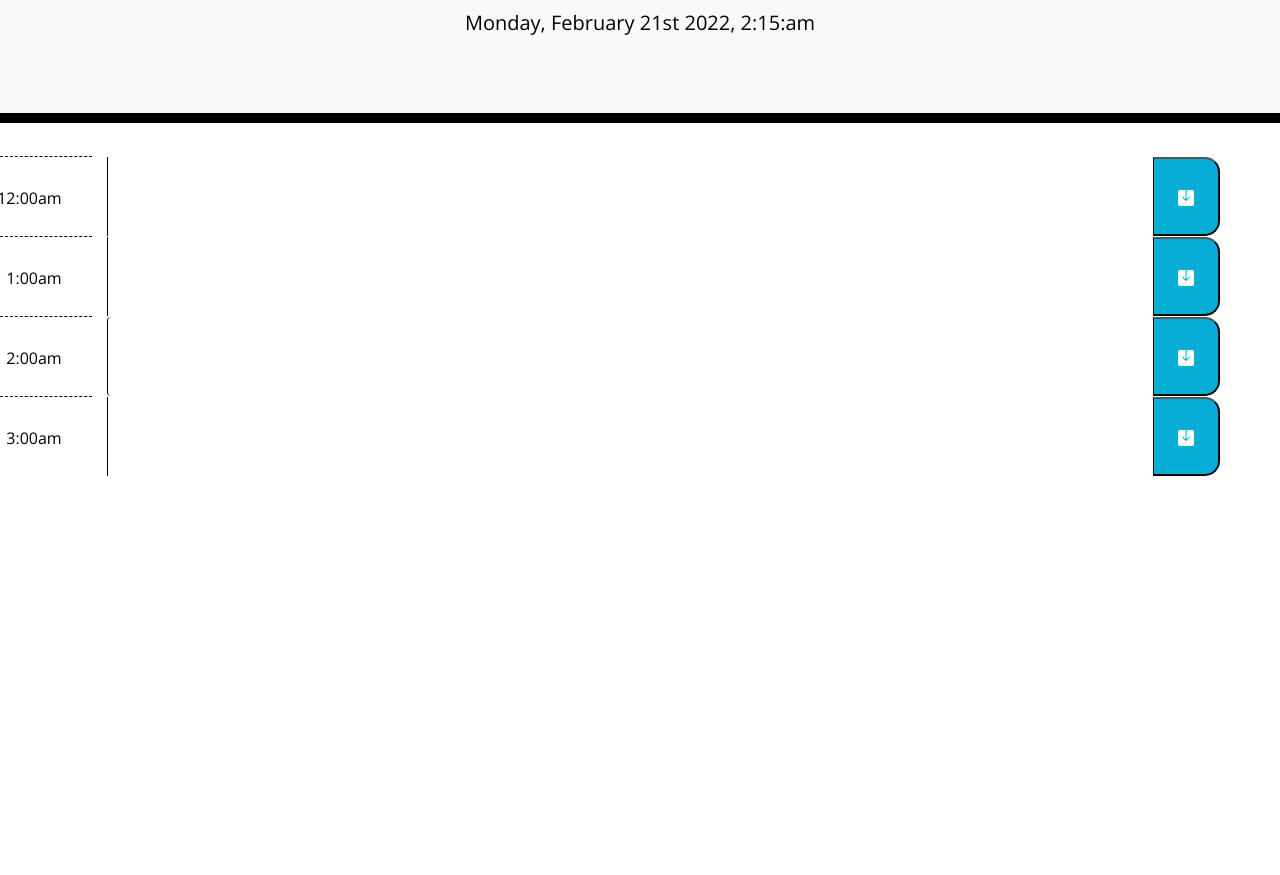
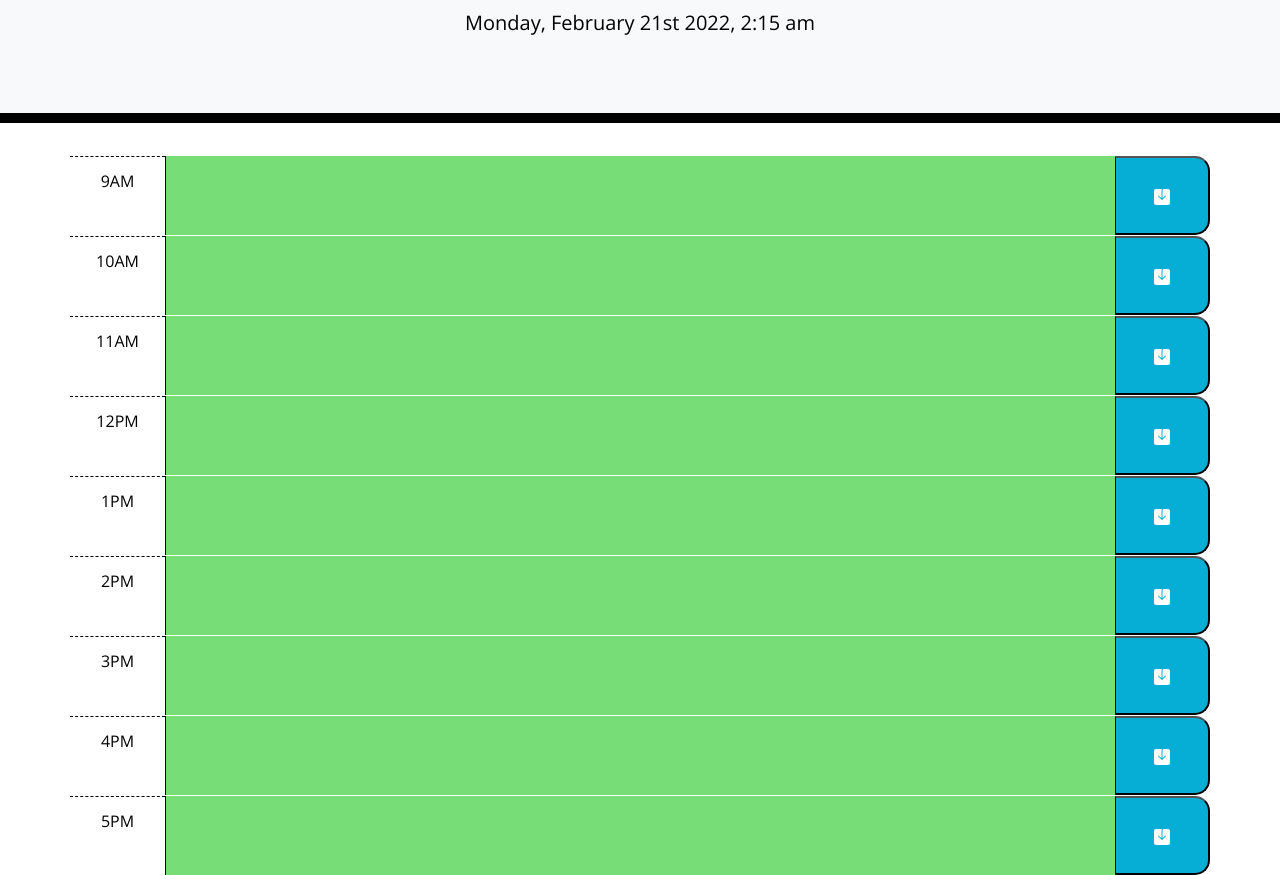
Before and after one commit to mschaaf17/Work-Day-Scheduler, a plain HTML site: page index.html in a window 1280 px wide. Shown: the part 197-1072 px from the top of the page. Before the commit the page ends 800 px from the top, so only its background shows below. Drawn offline with nearby package versions, Linux system fonts and the light colour scheme; a web font is replaced by a local one.

Commit message:
timeblocks set up with different classes

```diff
--- a/assets/script.js
+++ b/assets/script.js
@@ -1,86 +1,56 @@
+//todays time and date
+var timeOfDay = function () {
+  var utahTime = document.getElementById("utahTime");
+  var currentTime = moment();
+  utahTime.textContent = currentTime.format("dddd, MMMM Do YYYY, h:mm a");
+  setInterval(function() {timeOfDay(); }, 60000)
+}
+timeOfDay();
 
-
-//todays time and date
-var utahTime= document.getElementById("utahTime");
-var currentTime = moment();
-utahTime.textContent = currentTime.format("dddd, MMMM Do YYYY, h:mm:a");
 var storage = JSON.parse(localStorage.getItem("reminders")) || {};
-console.log(storage)
-
-var midnight = document.querySelector("#x1");
 
 //create a object loop that will take the key and assign the value of the key to the corresponding id of the textarea
-for(var [key, value] of Object.entries(storage)) {
-  console.log(key, value);
-  //get element by id pass in the key then assign the value to each key so they wont override each other matches
-  //create textarea x1 x2
+for (var [key, value] of Object.entries(storage)) {
   var textArea = document.getElementById(key)
   localStorage.getItem(key)
   textArea.innerHTML = value
-  console.log(value)
-
 }
 
-//event listener for saving button on reminders
-document.querySelector(".container-fluid").addEventListener("click", function(event) {
-  if(event.target.matches("button") === false) {
-  return
+//this tells the hour of the day
+$('.time-block').each(function () {
+  var time = $(this).data('time')
+  console.log(time)
+var current = moment().hours()
+console.log(current)
+
+if(current < time) {
+  $(this).children('.reminders').addClass('future')
+}
+else if (current > time) {
+  $(this).children('.reminders').addClass('past')
 }
 
-var id = "x" + event.target.id
-  var reminders = document.getElementById(id).value;
+else if (current === time) {
+  $(this).children('.reminders').addClass('present')
+}
+
+})
+
+
+//event listener for saving button on reminders
+$('.saveBtn').each(function(){
+  $(this).on('click', function(event) {
+
+  var id = "x" + event.target.id
+  var reminders = $('#'+ id).val();
   storage[id] = reminders
   localStorage.setItem("reminders", JSON.stringify(storage));
   console.log("reminder was saved")
-
+})
 });
 function getValue() {
   var storedText = localStorage.getItem("reminders");
-  if(storedText != null) {
+  if (storedText != null) {
 
   }
 }
-
-
-
-
-
-
-//for loop to save all the text areas!!!!!
-//for(i=0; i < reminders.length; i++) {}
-
-//var createTask = function(taskText, taskDate, taskList) {
-    //create elements that make up a task
-   // var taskLi = $("<li>").addClass("list-group-item");
-    //var taskSpan = $("<span>")
-    //.addCLass()
-//}
-
-
-
-//once the page loads this ufnction will happen
-//$(document).ready(function {
-//})
-
-//drag and drop featuer
-//$(".column").sortable({
-  //  connectWith: $(".container .card"),
-    //scroll: false,
-//    tolerance: "pointer",
-  //  helper: "clone",
-   // activate: function(event) {
-    //  console.log("activate", this);
-    //},
-   // deactivate: function(event) {
-   //   console.log("deactivate", this);
-   // },
-   // over: function(event) {
-    //  console.log("over", event.target);
-   // },
-    //out: function(event) {
-   //   console.log("out", event.target);
-   // },
-   // update: function(event) {
-   //   console.log($(this).children());
-   // }
- // });
--- a/assets/style.css
+++ b/assets/style.css
@@ -9,8 +9,8 @@ textarea {
   border: none;
   resize: none;
   color: #000000;
-  border-left: 1px solid black !important;
-  padding: 10px !important;
+  border-left: 1px solid black;
+  padding: 10px;
 }
 
 .jumbotron {
--- a/index.html
+++ b/index.html
@@ -29,64 +29,109 @@
       <p class="lead">A simple calendar app for scheduling your work day</p>
       <p id="utahTime" class="lead"></p>
     </header>
-    <div class="container-fluid">
+    <div class="container">
       <!-- Timeblocks go here -->
-      <div class="row">
 
-        <div class="col-1 hour">
-          <span class= "row justify-content-end col align-items-start">12:00am</span>
+      <!--9am timeblock-->
+      <div class="row time-block" data-time="9">
+        <div class="col-1 hour pt-3">9AM
         </div>
-        <div class="col-9 description row justify-content-start">
-          <textarea class="reminders" id="x1"></textarea>
-        </div>
-        <div class="col-2 row justify-content-end ">
-          <button id= "1" class = "saveBtn rounded-start rounded-end text-center pl-4 pr-4"><svg xmlns="http://www.w3.org/2000/svg" width="16" height="16" fill="currentColor" class="bi bi-save-fill" viewBox="0 0 16 16">
+          <textarea id="x1" class="reminders col-10 description"></textarea>
+          <button id= "1" class = "saveBtn col-1"><svg xmlns="http://www.w3.org/2000/svg" width="16" height="16" fill="currentColor" class="bi bi-save-fill" viewBox="0 0 16 16">
             <path d="M8.5 1.5A1.5 1.5 0 0 1 10 0h4a2 2 0 0 1 2 2v12a2 2 0 0 1-2 2H2a2 2 0 0 1-2-2V2a2 2 0 0 1 2-2h6c-.314.418-.5.937-.5 1.5v7.793L4.854 6.646a.5.5 0 1 0-.708.708l3.5 3.5a.5.5 0 0 0 .708 0l3.5-3.5a.5.5 0 0 0-.708-.708L8.5 9.293V1.5z"/>
           </svg></button>
         </div>
-      </div>
-      <div class="row">
 
-        <div class="col-1 hour">
-          <span class= "row justify-content-end col align-items-start">1:00am</span>
+      <!--10am timeblock-->
+      <div class="row time-block" data-time="10">
+        <div class="col-1 hour pt-3">10AM
         </div>
-        <div class="col-9 description row justify-content-start">
-          <textarea class="reminders" id ="x2"></textarea>
-        </div>
-        <div class="col-2 row justify-content-end">
-          <button id="2" class = "saveBtn rounded-start rounded-end text-center pl-4 pr-4"><svg xmlns="http://www.w3.org/2000/svg" width="16" height="16" fill="currentColor" class="bi bi-save-fill" viewBox="0 0 16 16">
+          <textarea id="x2" class="reminders col-10 description"></textarea>
+          <button id= "2" class = "saveBtn col-1"><svg xmlns="http://www.w3.org/2000/svg" width="16" height="16" fill="currentColor" class="bi bi-save-fill" viewBox="0 0 16 16">
             <path d="M8.5 1.5A1.5 1.5 0 0 1 10 0h4a2 2 0 0 1 2 2v12a2 2 0 0 1-2 2H2a2 2 0 0 1-2-2V2a2 2 0 0 1 2-2h6c-.314.418-.5.937-.5 1.5v7.793L4.854 6.646a.5.5 0 1 0-.708.708l3.5 3.5a.5.5 0 0 0 .708 0l3.5-3.5a.5.5 0 0 0-.708-.708L8.5 9.293V1.5z"/>
           </svg></button>
         </div>
-      </div>
-      <div class="row">
 
-        <div class="col-1 hour">
-          <span class= "row justify-content-end col align-items-start">2:00am</span>
+      <!--11am timeblock-->
+      <div class="row time-block" data-time="11">
+        <div class="col-1 hour pt-3">11AM
         </div>
-        <div class="col-10 description row justify-content-start">
-          <textarea id="x3" class="reminders form-control border-bottom-0 border-right-0 border-top-0"></textarea>
-        </div>
-        <div class="col-1 row justify-content-end ">
-          <button id= "3" class = "saveBtn rounded-start rounded-end text-center pl-4 pr-4"><svg xmlns="http://www.w3.org/2000/svg" width="16" height="16" fill="currentColor" class="bi bi-save-fill" viewBox="0 0 16 16">
+          <textarea id="x3" class="reminders col-10 description"></textarea>
+          <button id= "3" class = "saveBtn col-1"><svg xmlns="http://www.w3.org/2000/svg" width="16" height="16" fill="currentColor" class="bi bi-save-fill" viewBox="0 0 16 16">
             <path d="M8.5 1.5A1.5 1.5 0 0 1 10 0h4a2 2 0 0 1 2 2v12a2 2 0 0 1-2 2H2a2 2 0 0 1-2-2V2a2 2 0 0 1 2-2h6c-.314.418-.5.937-.5 1.5v7.793L4.854 6.646a.5.5 0 1 0-.708.708l3.5 3.5a.5.5 0 0 0 .708 0l3.5-3.5a.5.5 0 0 0-.708-.708L8.5 9.293V1.5z"/>
           </svg></button>
         </div>
-      </div>
-      <div class="row">
 
-        <div class="col-1 hour">
-          <span class= "row justify-content-end col align-items-start">3:00am</span>
+      <!--12pm timeblock-->
+      <div class="row time-block" data-time="12">
+        <div class="col-1 hour pt-3">12PM
         </div>
-        <div class="col-9 description row justify-content-start">
-          <textarea id ="x4" class="reminders"></textarea>
-        </div>
-        <div class="col-2 row justify-content-end ">
-          <button id= "4" class = "saveBtn rounded-start rounded-end text-center pl-4 pr-4"><svg xmlns="http://www.w3.org/2000/svg" width="16" height="16" fill="currentColor" class="bi bi-save-fill" viewBox="0 0 16 16">
+          <textarea id="x4" class="reminders col-10 description"></textarea>
+          <button id= "4" class = "saveBtn col-1"><svg xmlns="http://www.w3.org/2000/svg" width="16" height="16" fill="currentColor" class="bi bi-save-fill" viewBox="0 0 16 16">
             <path d="M8.5 1.5A1.5 1.5 0 0 1 10 0h4a2 2 0 0 1 2 2v12a2 2 0 0 1-2 2H2a2 2 0 0 1-2-2V2a2 2 0 0 1 2-2h6c-.314.418-.5.937-.5 1.5v7.793L4.854 6.646a.5.5 0 1 0-.708.708l3.5 3.5a.5.5 0 0 0 .708 0l3.5-3.5a.5.5 0 0 0-.708-.708L8.5 9.293V1.5z"/>
           </svg></button>
         </div>
-      </div>
+
+      <!--1pm time block-->
+      <div class="row time-block" data-time="13">
+        <div class="col-1 hour pt-3">1PM
+        </div>
+          <textarea id="x5" class="reminders col-10 description"></textarea>
+          <button id= "5" class = "saveBtn col-1"><svg xmlns="http://www.w3.org/2000/svg" width="16" height="16" fill="currentColor" class="bi bi-save-fill" viewBox="0 0 16 16">
+            <path d="M8.5 1.5A1.5 1.5 0 0 1 10 0h4a2 2 0 0 1 2 2v12a2 2 0 0 1-2 2H2a2 2 0 0 1-2-2V2a2 2 0 0 1 2-2h6c-.314.418-.5.937-.5 1.5v7.793L4.854 6.646a.5.5 0 1 0-.708.708l3.5 3.5a.5.5 0 0 0 .708 0l3.5-3.5a.5.5 0 0 0-.708-.708L8.5 9.293V1.5z"/>
+          </svg></button>
+        </div>
+
+      <!--2pm timeblock-->
+      <div class="row time-block" data-time="14">
+        <div class="col-1 hour pt-3">2PM
+        </div>
+          <textarea id="x6" class="reminders col-10 description"></textarea>
+          <button id= "6" class = "saveBtn col-1"><svg xmlns="http://www.w3.org/2000/svg" width="16" height="16" fill="currentColor" class="bi bi-save-fill" viewBox="0 0 16 16">
+            <path d="M8.5 1.5A1.5 1.5 0 0 1 10 0h4a2 2 0 0 1 2 2v12a2 2 0 0 1-2 2H2a2 2 0 0 1-2-2V2a2 2 0 0 1 2-2h6c-.314.418-.5.937-.5 1.5v7.793L4.854 6.646a.5.5 0 1 0-.708.708l3.5 3.5a.5.5 0 0 0 .708 0l3.5-3.5a.5.5 0 0 0-.708-.708L8.5 9.293V1.5z"/>
+          </svg></button>
+        </div>
+
+      <!--3pm timeblock-->
+      <div class="row time-block"data-time="15">
+        <div class="col-1 hour pt-3">3PM
+        </div>
+          <textarea id="x7" class="reminders col-10 description"></textarea>
+          <button id= "7" class = "saveBtn col-1"><svg xmlns="http://www.w3.org/2000/svg" width="16" height="16" fill="currentColor" class="bi bi-save-fill" viewBox="0 0 16 16">
+            <path d="M8.5 1.5A1.5 1.5 0 0 1 10 0h4a2 2 0 0 1 2 2v12a2 2 0 0 1-2 2H2a2 2 0 0 1-2-2V2a2 2 0 0 1 2-2h6c-.314.418-.5.937-.5 1.5v7.793L4.854 6.646a.5.5 0 1 0-.708.708l3.5 3.5a.5.5 0 0 0 .708 0l3.5-3.5a.5.5 0 0 0-.708-.708L8.5 9.293V1.5z"/>
+          </svg></button>
+        </div>
+
+      <!--4pm timeblock-->
+      <div class="row time-block" data-time="16">
+        <div class="col-1 hour pt-3">4PM
+        </div>
+          <textarea id="x8" class="reminders col-10 description"></textarea>
+          <button id= "8" class = "saveBtn col-1"><svg xmlns="http://www.w3.org/2000/svg" width="16" height="16" fill="currentColor" class="bi bi-save-fill" viewBox="0 0 16 16">
+            <path d="M8.5 1.5A1.5 1.5 0 0 1 10 0h4a2 2 0 0 1 2 2v12a2 2 0 0 1-2 2H2a2 2 0 0 1-2-2V2a2 2 0 0 1 2-2h6c-.314.418-.5.937-.5 1.5v7.793L4.854 6.646a.5.5 0 1 0-.708.708l3.5 3.5a.5.5 0 0 0 .708 0l3.5-3.5a.5.5 0 0 0-.708-.708L8.5 9.293V1.5z"/>
+          </svg></button>
+        </div>
+
+      <!--5pm timeblock-->
+      <div class="row time-block" data-time="17">
+        <div class="col-1 hour pt-3">5PM
+        </div>
+          <textarea id="x9" class="reminders col-10 description"></textarea>
+          <button id= "9" class = "saveBtn col-1"><svg xmlns="http://www.w3.org/2000/svg" width="16" height="16" fill="currentColor" class="bi bi-save-fill" viewBox="0 0 16 16">
+            <path d="M8.5 1.5A1.5 1.5 0 0 1 10 0h4a2 2 0 0 1 2 2v12a2 2 0 0 1-2 2H2a2 2 0 0 1-2-2V2a2 2 0 0 1 2-2h6c-.314.418-.5.937-.5 1.5v7.793L4.854 6.646a.5.5 0 1 0-.708.708l3.5 3.5a.5.5 0 0 0 .708 0l3.5-3.5a.5.5 0 0 0-.708-.708L8.5 9.293V1.5z"/>
+          </svg></button>
+        </div>
+
+
+
+
+
+
+
+
+
+
+
 
       </div>
 
```
